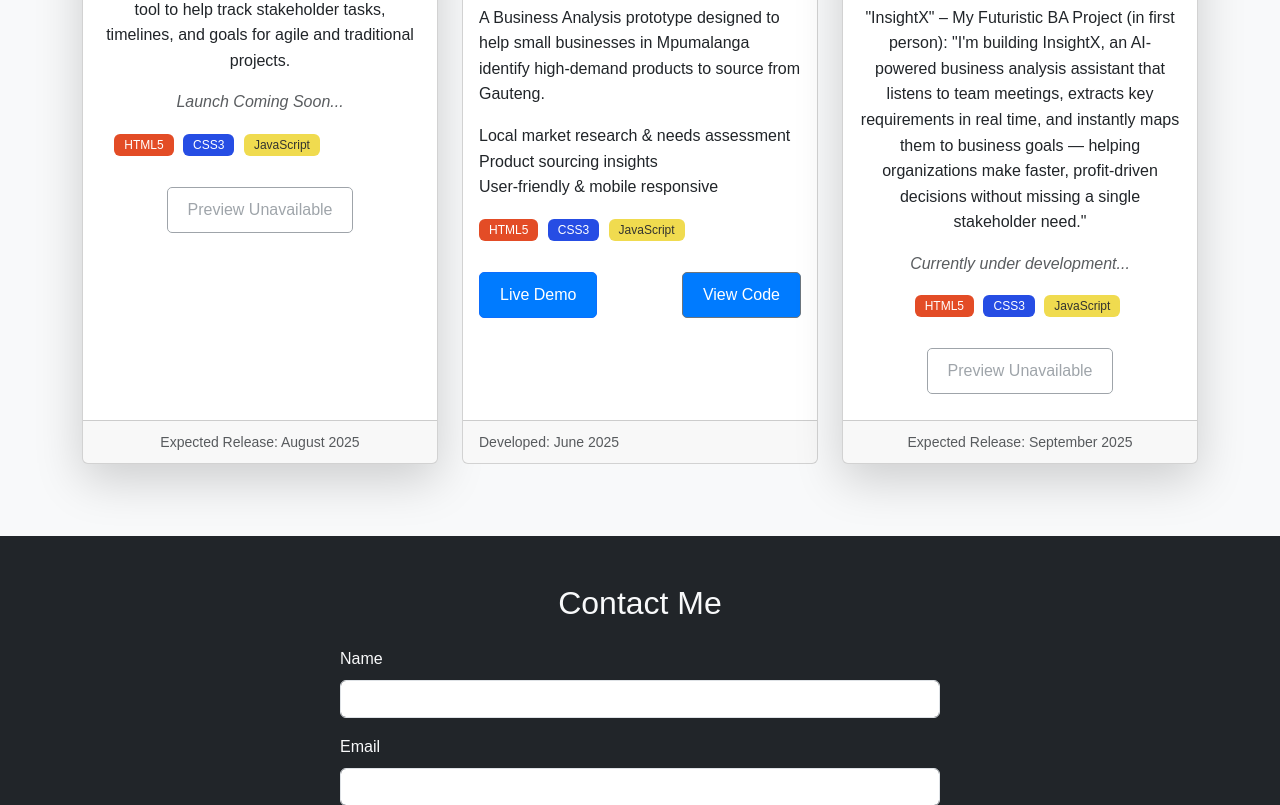
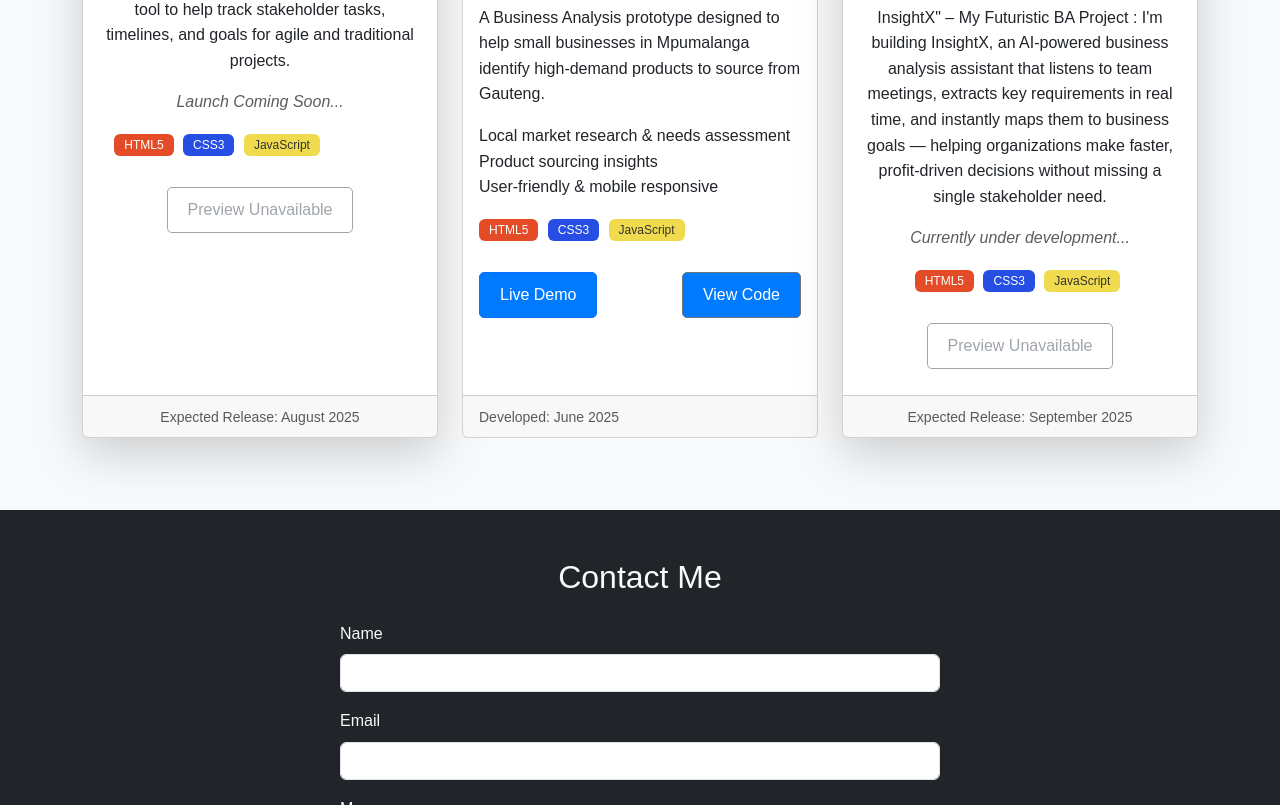
Before and after one commit to 221509313/Caswell-Portfolio, a plain HTML site: page index.html in a window 1280 px wide. Shown: the part 1639-2444 px from the top of the page. Drawn offline with nearby package versions, Linux system fonts and the light colour scheme.

Commit message:
Update index.html

```diff
--- a/index.html
+++ b/index.html
@@ -188,8 +188,8 @@
           <div class="card-body text-center">
             <h3 class="card-title text-secondary">InsightX" – My Futuristic BA Project</h3>
             <p class="card-text">
-"InsightX" – My Futuristic BA Project (in first person):
-"I'm building InsightX, an AI-powered business analysis assistant that listens to team meetings, extracts key requirements in real time, and instantly maps them to business goals — helping organizations make faster, profit-driven decisions without missing a single stakeholder need."
+InsightX" – My Futuristic BA Project :
+I'm building InsightX, an AI-powered business analysis assistant that listens to team meetings, extracts key requirements in real time, and instantly maps them to business goals — helping organizations make faster, profit-driven decisions without missing a single stakeholder need.
             </p>
             <p class="text-muted fst-italic">Currently under development...</p>
             <div class="tech-badges mb-3">
```
